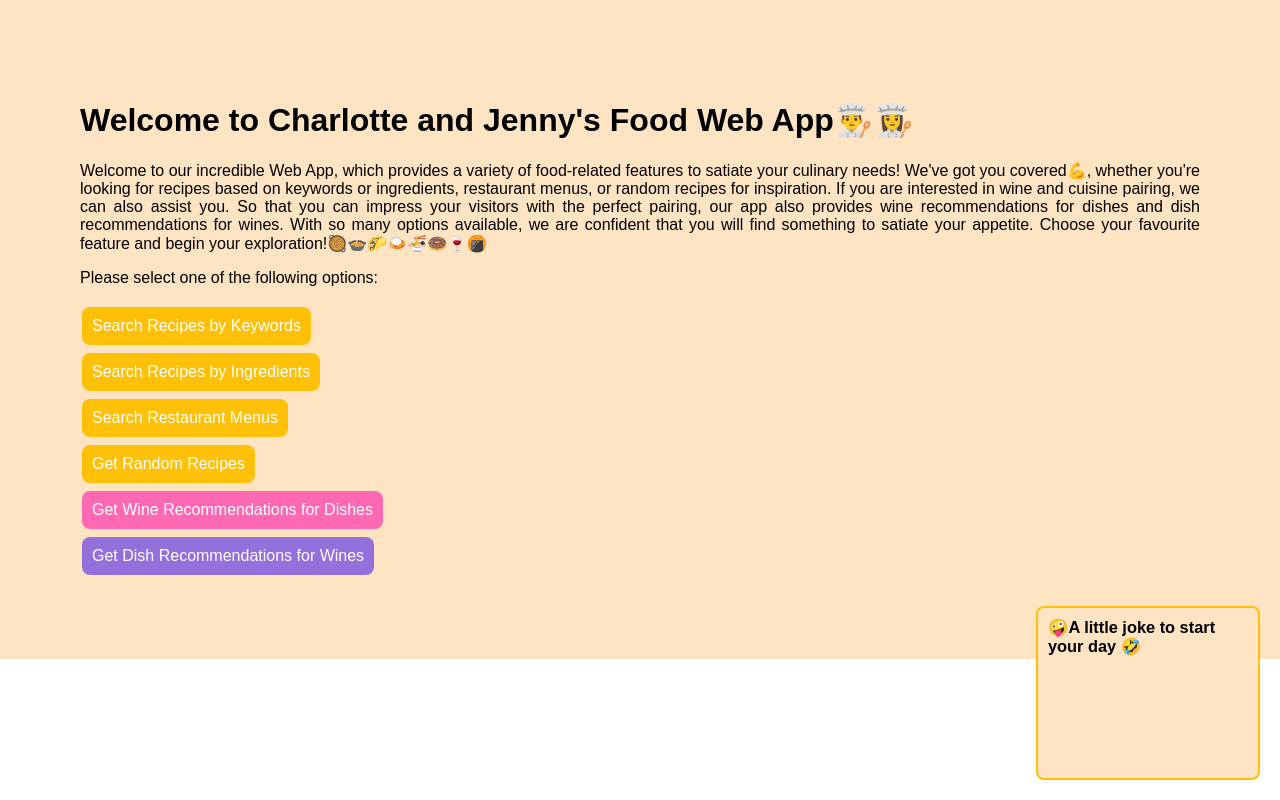
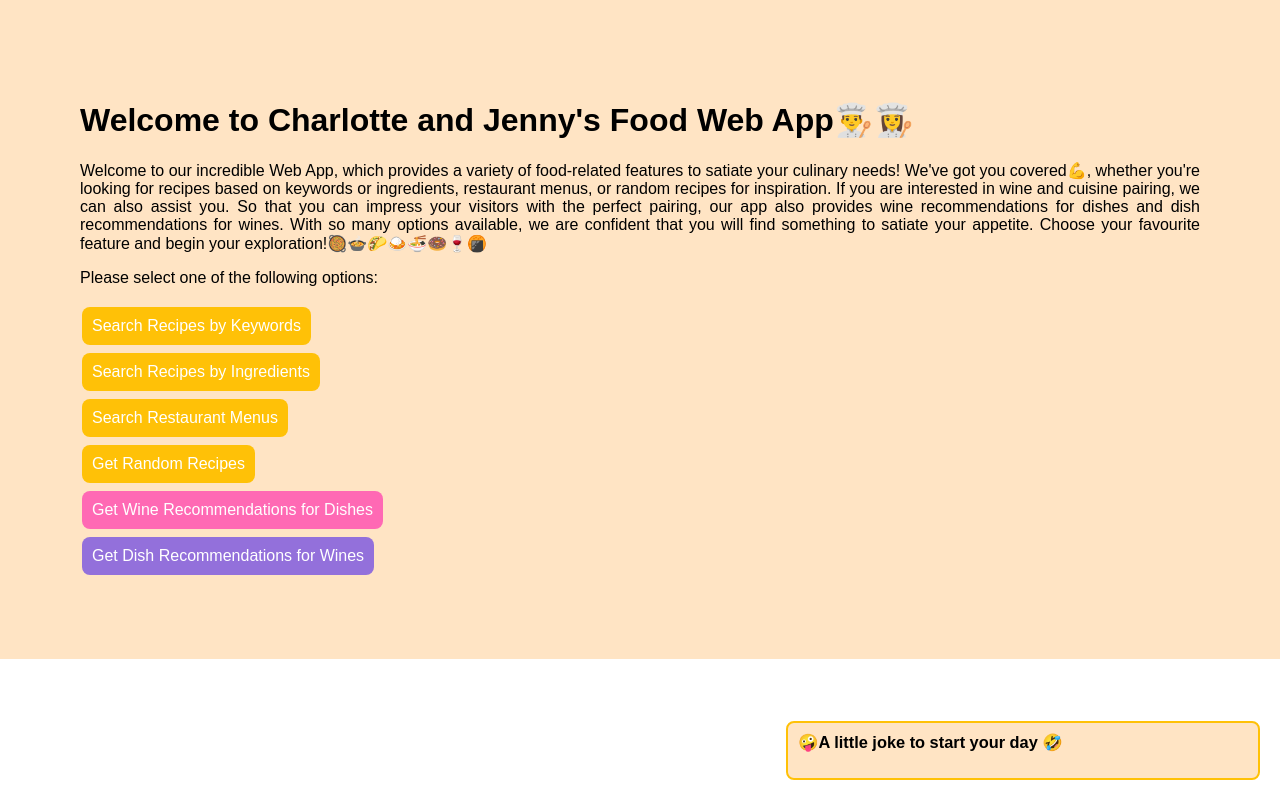
Before and after one commit to Charlottefrid/Charlotte-Jenny-Project-OIM3640, a Flask app: template templates/index.html in a window 1280 px wide. Run offline with Flask 3, Linux system fonts and the light colour scheme; the template is opened without the code that fills it, so the values that code supplies are empty.

Commit message:
Update index.html

```diff
--- a/templates/index.html
+++ b/templates/index.html
@@ -46,8 +46,7 @@
       animation-delay: 2s;
       animation-fill-mode: forwards;
       opacity: 0;
-      height: 150px;
-      width: 200px;
+      width: 450px;
     }
       .joke-box p {
         margin: 0;
```
